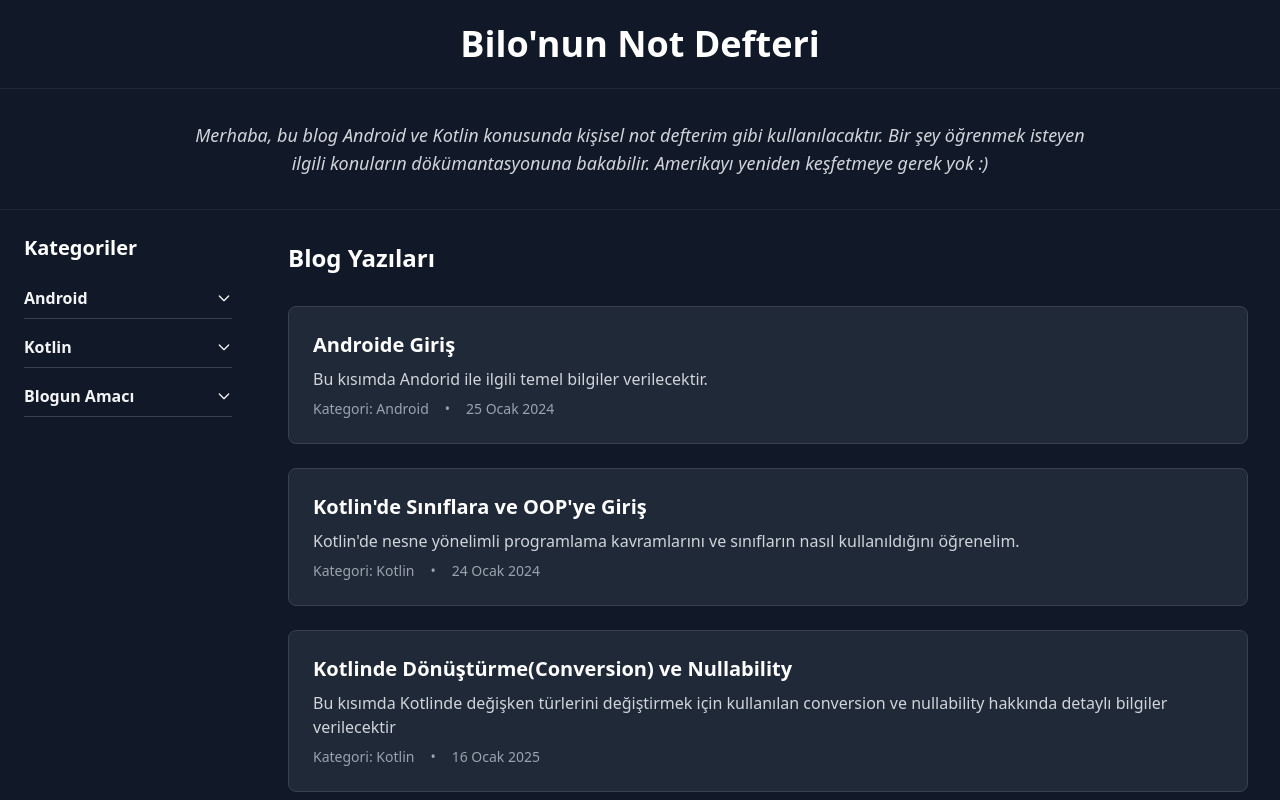
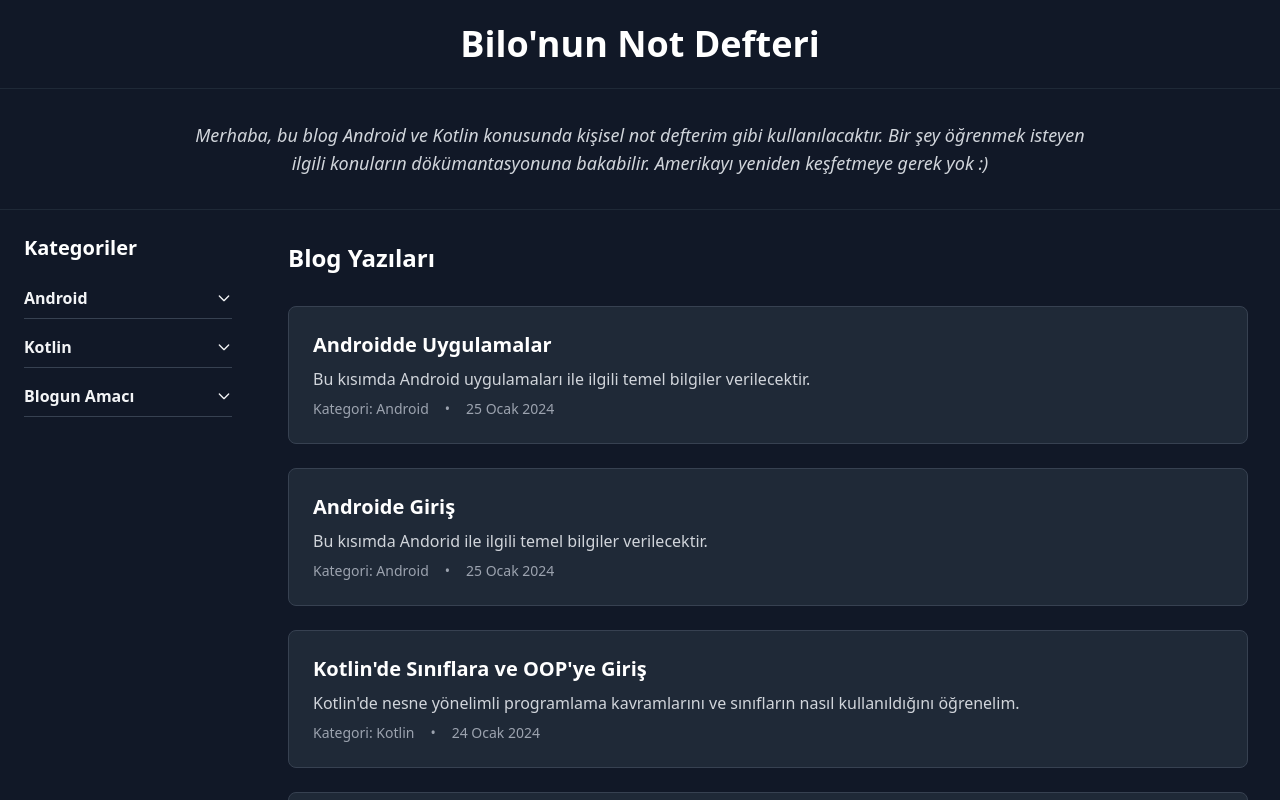
Before and after one commit to B1L0CAN/blog, a Next.js app: page / in a window 1280 px wide. Shown: the top 800 px of the page. Built offline with nearby package versions, Linux system fonts and the light colour scheme.

Commit message:
Android blog yazıları eklendi

```diff
--- a/src/data/posts.ts
+++ b/src/data/posts.ts
@@ -9,6 +9,22 @@ const createPost = (post: Omit<Post, 'slug'>): Post => ({
 });
 
 const POST_CONTENTS = {
+  androiddeuygulamalar: `
+  # Androidde Uygulamalar
+
+  Bu kısımda Android uygulamaları ile ilgili temel bilgiler verilecektir.
+
+  ## Android Studio
+
+  Android uygulamaları geliştirmek için Android Studio IDE'si kullanılır.
+
+  ## Temel Bileşenler
+
+  - Activities: Kullanıcı arayüzü
+  - Services: Arka plan işlemleri
+  - Broadcast Receivers: Sistem olayları
+  - Content Providers: Veri paylaşımı
+    `,
   android: `
 # Androide Giriş
 
@@ -500,6 +516,14 @@ var camelCase = "Camel Case yazım örneği"
 
 export const posts: Post[] = [
   createPost({
+    id: 7,
+    title: "Androidde Uygulamalar",
+    content: POST_CONTENTS.androiddeuygulamalar,
+    date: "2024-01-25",
+    summary: "Bu kısımda Android uygulamaları ile ilgili temel bilgiler verilecektir.",
+    category: "Android"
+  }),
+  createPost({
     id: 6,
     title: "Androide Giriş",
     content: POST_CONTENTS.android,
```
